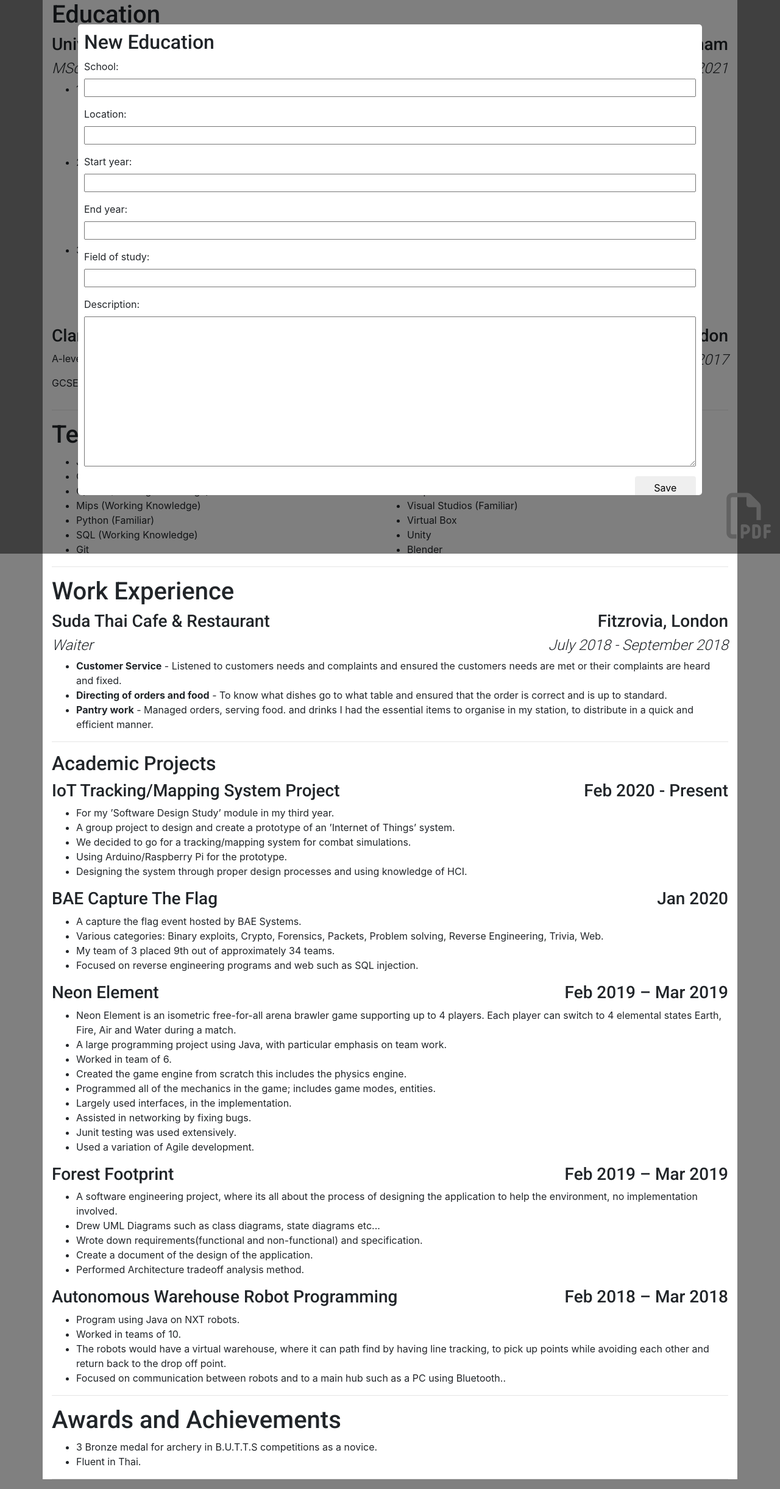
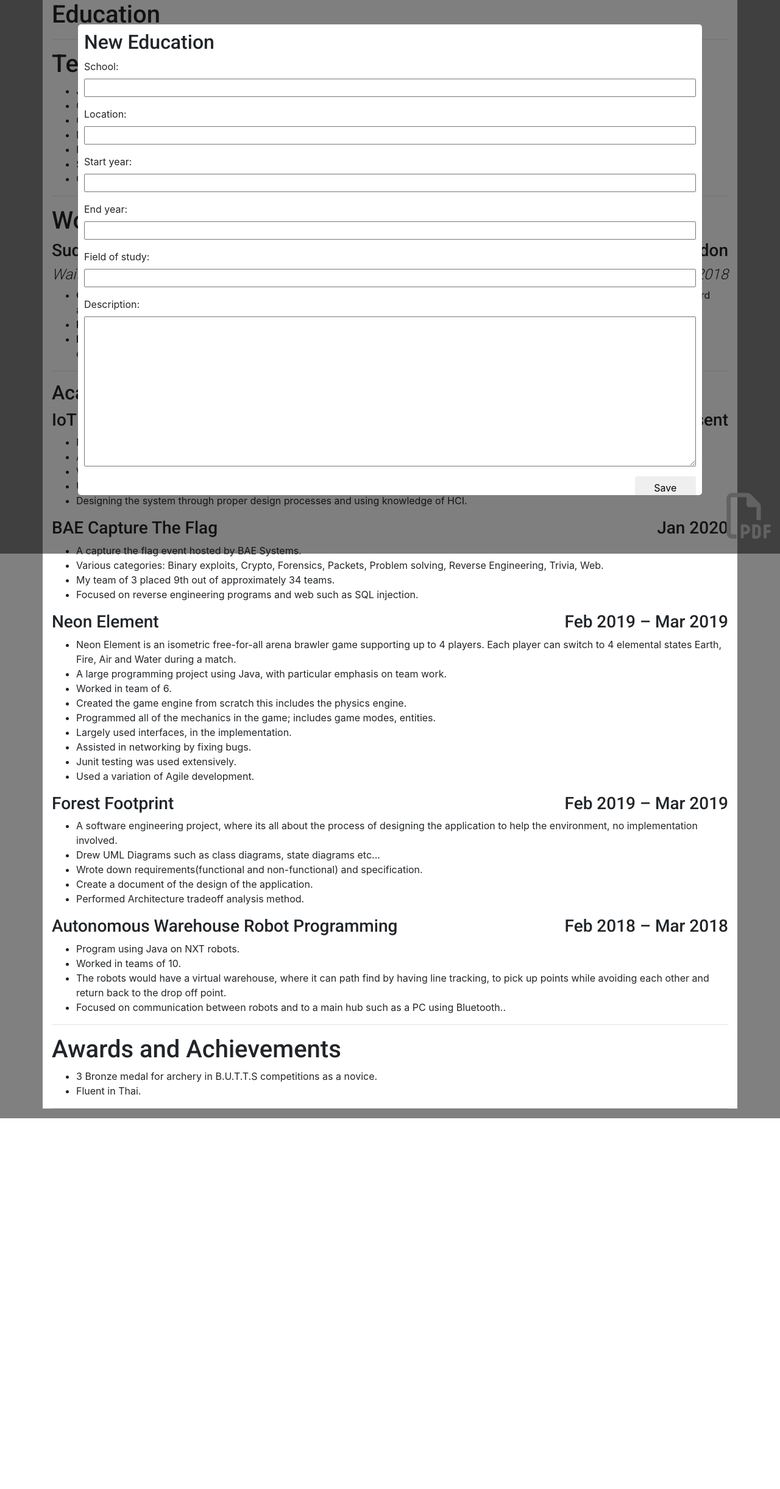
Before and after one commit to KenRoekasa/WebApp, a Django app: page /cv/edit/education/new/ in a window 1280 px wide. Shown: the part 56-2498 px from the top of the page at 61% size. After the commit the page ends 1890 px from the top, so only its background shows below. Run offline with Django 3.2, Linux system fonts and the light colour scheme; some libraries are stand-ins or nearby versions.

Commit message:
Add display, added education to site

```diff
--- a/app/templates/app/cv.html
+++ b/app/templates/app/cv.html
@@ -5,69 +5,25 @@
         <h1>Education</h1>
         {% if user.is_authenticated %}
         <div>
-            <a href="{% url 'cv_new' %}" id = 'education_add_button'><i class="fas fa-plus-circle"></i></a>
+            <a href="{% url 'cv_new' %}" id='education_add_button'><i class="fas fa-plus-circle"></i></a>
         </div>
         {% endif %}
+
+        {% for education in educations %}
         <div class="school_wrapper">
             <div class="left_right">
-                <h3 id="left">University of Birmingham</h3>
-                <h3 id="right">Edgbaston, Birmingham</h3>
+                <h3 id="left">{{ education.school }}</h3>
+                <h3 id="right">{{ education.location }}</h3>
             </div>
             <div class="left_right">
-                <h4 class="cv_subheader" id="left">MSci Computer Science</h4>
-                <h4 class="cv_subheader" id="right">2017-2021</h4>
+                <h4 class="cv_subheader" id="left">{{ education.field_of_study }}</h4>
+                <h4 class="cv_subheader" id="right">{{education.start_year}}-{{education.end_year}}</h4>
             </div>
             <div>
-                <ul>
-                    <li>1st Year (73% - First Class):</li>
-                    <ul class="two_column_list">
-                        <li>Introduction to Software Engineering (71%)</li>
-                        <li> Language and Logic (69%)</li>
-                        <li>Robot Programming (80%)</li>
-                        <li>Introduction to AI (56%)</li>
-                        <li>Software Workshop (90%)</li>
-                        <li> Elements of Functional Computing (66%)</li>
-                        <li> Data Structures and Algorithms (59%)</li>
-                    </ul>
-                    <li>2nd Year (70% - First Class):</li>
-                    <ul class="two_column_list">
-                        <li>Software Engineering 1 (69%)</li>
-                        <li> Software Engineering 2 (75%)</li>
-                        <li> Computer systems and Architecture (87%)</li>
-                        <li> Introduction to Computer Security (61%)</li>
-                        <li> Graphics (64%)</li>
-                        <li> Introductory Databases (64%)</li>
-                        <li> C/C++ (73%)</li>
-                        <li> Models of Computation (59%)</li>
-                        <li> Team Project (86%)</li>
-                    </ul>
-                    <li>3rd Year (Current Year):</li>
-                    <ul class="two_column_list">
-                        <li>Human Computer Interaction</li>
-                        <li> Intelligent Data Analysis</li>
-                        <li> Distributed and Parallel Computing</li>
-                        <li> Machine Learning</li>
-                        <li> Mobile & Ubiquitous Computing</li>
-                        <li> Operating Systems</li>
-                        <li> Software Design Study</li>
-                    </ul>
-                </ul>
-
+                {{ education.description }}
             </div>
         </div>
-        <div class="school_wrapper">
-            <div class="left_right">
-                <h3 class=cv_subheader" id="left">Claremont High School</h3>
-                <h3 class=cv_subheader" id="right">Kenton, London</h3>
-            </div>
-            <div class="left_right">
-                <div id="left">
-                    <p>A-levels: Mathematics Further Mathematics, Physics (A*AA)</p>
-                    <p>GCSE: 11 GCSE A*-C including Maths, Further Maths, English, and Sciences</p>
-                </div>
-                <h4 class="cv_subheader" id="right">2010-2017</h4>
-            </div>
-        </div>
+        {% endfor %}
         <hr class="solid">
     </div>
     <div class="cv_section">
--- a/app/tests.py
+++ b/app/tests.py
@@ -160,9 +160,10 @@
         self.assertEqual(latest_item.field_of_study, "Comp Sci")
 
     def test_displays_all_cv_education_items(self):
-        response = self.client.get('/cv/')
+
         Education.objects.create(school='The school of education', location='London', description='1st class degree', start_year
         =2017, end_year=2021, field_of_study='Comp Sci')
+        response = self.client.get('/cv/')
         self.assertIn('The school of education', response.content.decode())
         self.assertIn('London', response.content.decode())
         self.assertIn('1st class degree', response.content.decode())
--- a/app/views.py
+++ b/app/views.py
@@ -2,7 +2,7 @@
 from django.shortcuts import render, get_object_or_404
 from django.utils import timezone
 
-from .models import Project, Blog
+from .models import Project, Blog, Education
 
 from .forms import BlogForm, EducationForm
 
@@ -29,7 +29,8 @@
 
 
 def cv(request):
-    return render(request, 'app/cv.html', {})
+    educations = Education.objects.all()
+    return render(request, 'app/cv.html', {'educations': educations})
 
 
 def blog_detail(request, pk):
```
